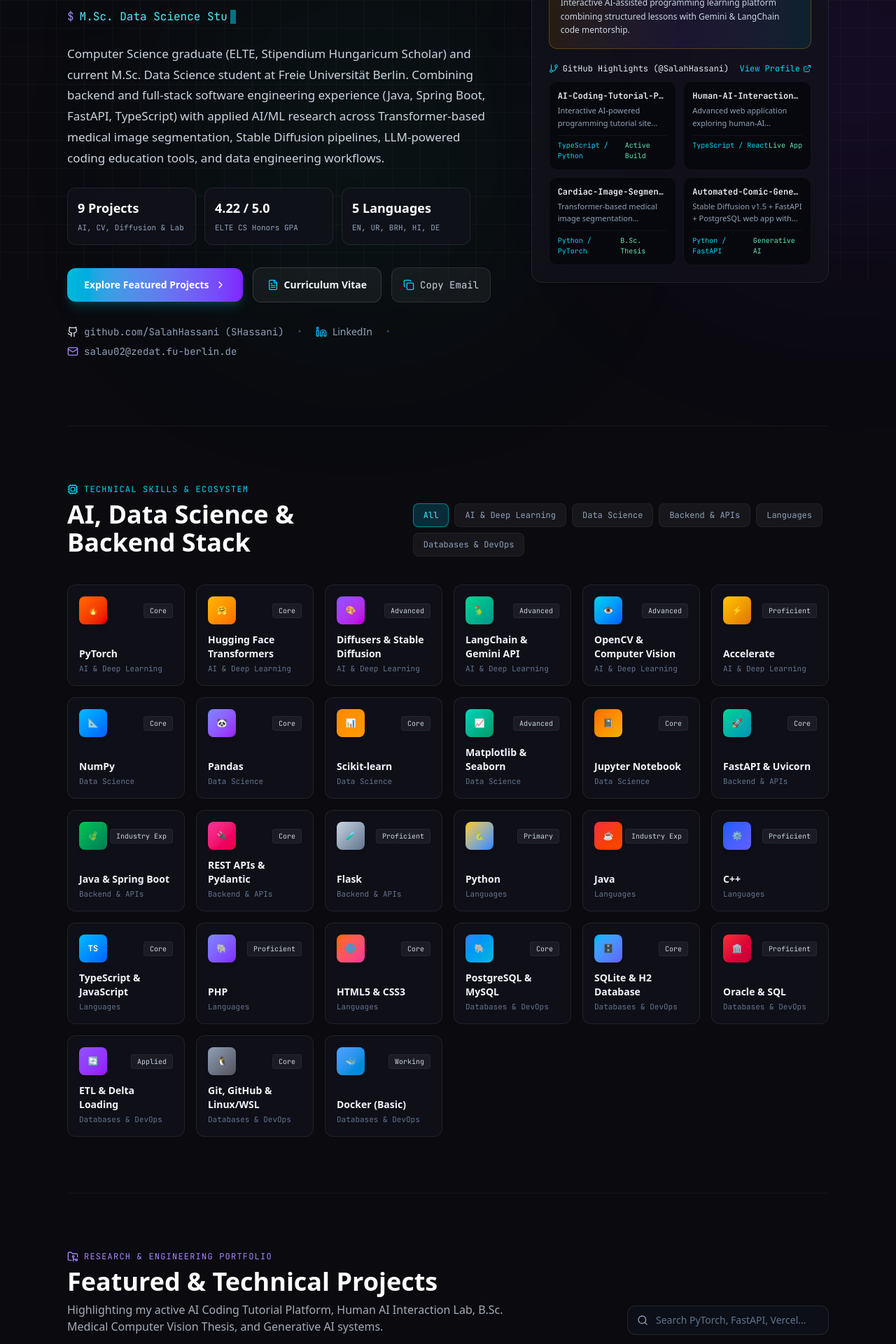
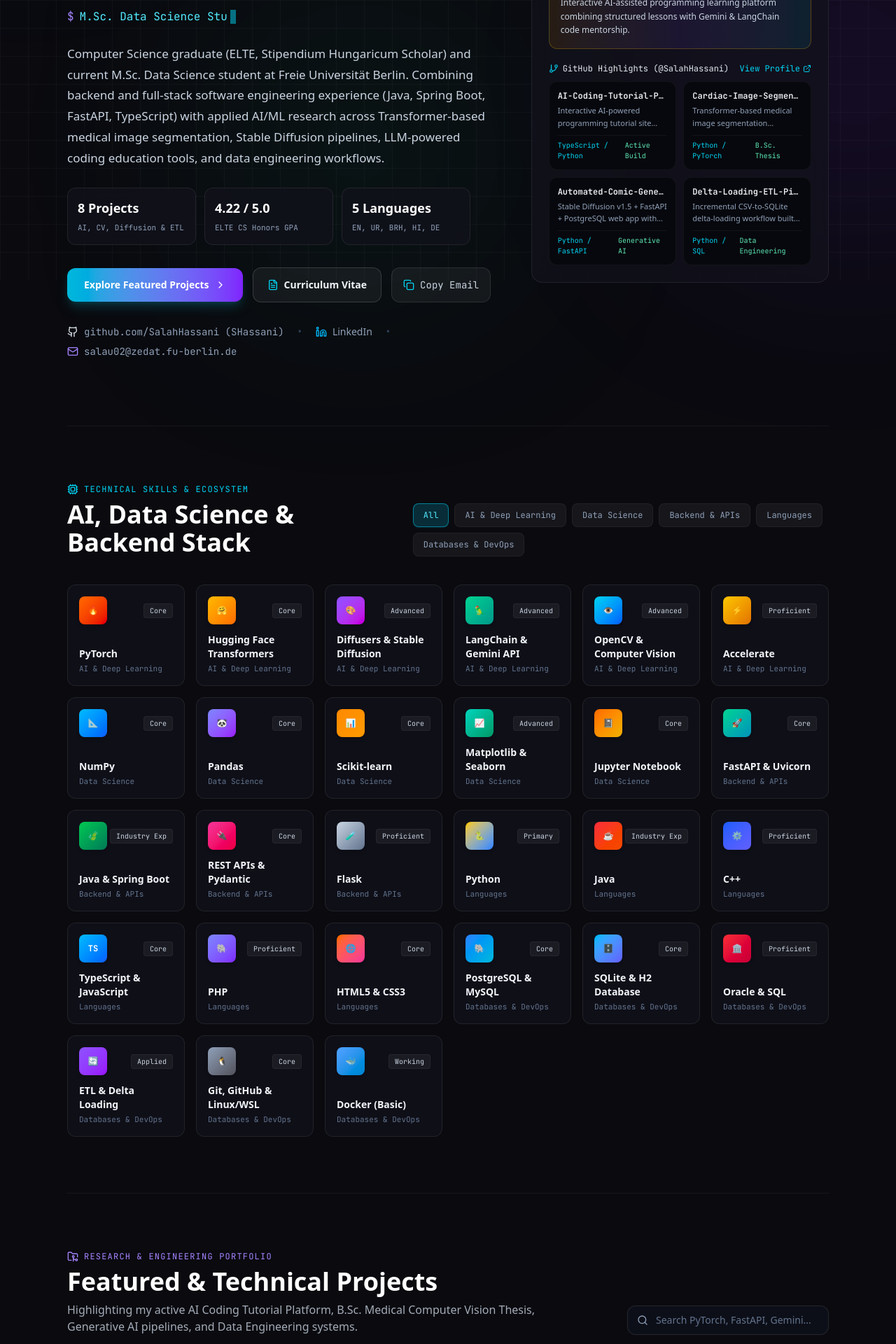
Before and after one commit to SalahHassani/MyPortfolio, a React (Vite) app: page / in a window 1280 px wide. Shown: the part 400-2320 px from the top of the page at 70% size. Built offline with nearby package versions, Linux system fonts and the light colour scheme.

Commit message:
feat: remove  Human AI Interaction Lab project with live Vercel and GitHub links

```diff
--- a/src/App.jsx
+++ b/src/App.jsx
@@ -125,25 +125,6 @@ const PORTFOLIO_DATA = {
         "Focused on clean modular API design, responsive UX, and extensible curriculum authoring"
       ],
       metrics: "ACTIVE BUILD • AI-Powered Coding Education"
-    },
-    {
-      id: "human-ai-interaction-lab",
-      title: "Human AI Interaction Lab",
-      subtitle: "Full-Stack Web Application | Interactive AI Interface",
-      category: "Generative AI",
-      featured: true,
-      inProgress: false,
-      shortDesc: "Advanced web application exploring human-AI interaction dynamics, featuring modern UI components and responsive workflows.",
-      fullDesc: "An immersive frontend and full-stack web application designed to study and demonstrate human-AI interaction workflows. Built with modern web technologies, responsive layouts, and seamless client-server communication.",
-      tech: ["TypeScript", "React", "Vercel", "Tailwind CSS"],
-      githubUrl: "https://github.com/SalahHassani/human-ai-interaction-lab",
-      liveUrl: "https://human-ai-interaction-lab-frontend.vercel.app/",
-      architecture: [
-        "Developed responsive user interfaces optimized for interactive AI agent communication and data inspection",
-        "Deployed production-ready frontend on Vercel with high performance and smooth transitions",
-        "Integrated robust state management for handling real-time user inputs and AI response feedback"
-      ],
-      metrics: "LIVE DEPLOYMENT • Interactive AI Lab"
     },
     {
       id: "cardiac-segmentation",
@@ -347,12 +328,6 @@ const PORTFOLIO_DATA = {
         lang: "TypeScript / Python"
       },
       {
-        name: "Human-AI-Interaction-Lab",
-        status: "Live App",
-        desc: "Advanced web application exploring human-AI interaction dynamics hosted on Vercel.",
-        lang: "TypeScript / React"
-      },
-      {
         name: "Cardiac-Image-Segmentation",
         status: "B.Sc. Thesis",
         desc: "Transformer-based medical image segmentation evaluated with Dice, IoU & Hausdorff Distance.",
@@ -363,6 +338,12 @@ const PORTFOLIO_DATA = {
         status: "Generative AI",
         desc: "Stable Diffusion v1.5 + FastAPI + PostgreSQL web app with RBAC and PDF export.",
         lang: "Python / FastAPI"
+      },
+      {
+        name: "Delta-Loading-ETL-Pipeline",
+        status: "Data Engineering",
+        desc: "Incremental CSV-to-SQLite delta-loading workflow built for AUMOVIO.",
+        lang: "Python / SQL"
       }
     ]
   },
@@ -509,6 +490,7 @@ export default function App() {
     setApiResponseToast(null);
 
     try {
+      // Real email delivery via FormSubmit AJAX endpoint (forwards directly to salau02@zedat.fu-berlin.de)
       const response = await fetch(`https://formsubmit.co/ajax/${PORTFOLIO_DATA.personal.email}`, {
         method: "POST",
         headers: {
@@ -528,11 +510,12 @@ export default function App() {
       setApiResponseToast({
         status: 201,
         endpoint: "POST /api/v1/contact → Email Forwarded",
-        message: `Sent! Your message has been dispatched directly to ${PORTFOLIO_DATA.personal.email}.`,
+        message: `Sent! Your message has been dispatched directly to ${PORTFOLIO_DATA.personal.email}. (Note: First-time FormSubmit submissions require a one-click activation email in your inbox.)`,
         timestamp: new Date().toISOString()
       });
       setFormData({ name: "", email: "", subject: "", message: "" });
     } catch {
+      // Reliable mailto fallback if offline or blocked by browser extensions
       const subjectEncoded = encodeURIComponent(formData.subject || `Portfolio Contact from ${formData.name}`);
       const bodyEncoded = encodeURIComponent(`From: ${formData.name} (${formData.email})\n\n${formData.message}`);
       window.open(`mailto:${PORTFOLIO_DATA.personal.email}?subject=${subjectEncoded}&body=${bodyEncoded}`, "_blank");
@@ -555,7 +538,7 @@ export default function App() {
       ? PORTFOLIO_DATA.techStack
       : PORTFOLIO_DATA.techStack.filter((item) => item.category === activeTechTab);
 
-  // Filtered Projects
+  // Filtered Projects (Category + Search Query)
   const projectCategories = ["All", "Featured", "AI & Deep Learning", "Generative AI", "Backend & Data", "Software Dev"];
   const filteredProjects = PORTFOLIO_DATA.projects.filter((proj) => {
     const matchesCategory =
@@ -579,6 +562,7 @@ export default function App() {
 
   return (
     <div className="min-h-screen bg-[#0a0a0f] text-slate-100 selection:bg-cyan-500/30 selection:text-cyan-200 font-sans relative overflow-x-hidden">
+      {/* Custom Utility Styles */}
       <style>{`
         @import url('https://fonts.googleapis.com/css2?family=Inter:wght@300;400;500;600;700;800&family=JetBrains+Mono:wght@400;500;600;700&display=swap');
 
@@ -644,6 +628,7 @@ export default function App() {
         }`}
       >
         <div className="max-w-6xl mx-auto px-4 sm:px-6 lg:px-8 flex items-center justify-between">
+          {/* Brand Logo */}
           <button
             onClick={() => scrollToSection("about")}
             className="flex items-center gap-2.5 group focus:outline-none"
@@ -668,11 +653,12 @@ export default function App() {
             </span>
           </button>
 
+          {/* Desktop Navigation Links */}
           <nav className="hidden md:flex items-center gap-6 text-sm font-medium text-slate-300">
             {[
               { label: "About", id: "about" },
               { label: "Skills", id: "stack" },
-              { label: "Projects (9)", id: "projects" },
+              { label: "Projects (8)", id: "projects" },
               { label: "Experience & Education", id: "experience" },
               { label: "Research & Languages", id: "interests" },
               { label: "Contact", id: "contact" }
@@ -687,6 +673,7 @@ export default function App() {
             ))}
           </nav>
 
+          {/* Right CTA + Mobile Toggle */}
           <div className="flex items-center gap-3">
             <button
               onClick={() => setCvModalOpen(true)}
@@ -706,12 +693,13 @@ export default function App() {
           </div>
         </div>
 
+        {/* Mobile Drawer */}
         {mobileMenuOpen && (
           <div className="md:hidden bg-[#0e1018]/95 backdrop-blur-2xl border-b border-white/10 px-4 pt-3 pb-6 space-y-2">
             {[
               { label: "About", id: "about" },
               { label: "Technical Skills", id: "stack" },
-              { label: "Projects (9)", id: "projects" },
+              { label: "Projects (8)", id: "projects" },
               { label: "Experience & Education", id: "experience" },
               { label: "Research & Languages", id: "interests" },
               { label: "Contact", id: "contact" }
@@ -744,7 +732,9 @@ export default function App() {
         ===================================================================== */}
         <section id="about" className="pt-32 pb-20 md:pt-40 md:pb-24">
           <div className="grid grid-cols-1 lg:grid-cols-12 gap-10 lg:gap-12 items-start">
+            {/* Left Column: Name, Role, Animated Subtitle, Bio, CTAs */}
             <div className="lg:col-span-7 space-y-6">
+              {/* Location, University & Active Build Pills */}
               <div className="flex flex-wrap items-center gap-2.5">
                 <div className="inline-flex items-center gap-2 px-3.5 py-1.5 rounded-full bg-emerald-500/10 border border-emerald-500/25 text-emerald-300 text-xs font-mono">
                   <span className="w-2 h-2 rounded-full bg-emerald-400 animate-pulse" />
@@ -762,6 +752,7 @@ export default function App() {
                 </button>
               </div>
 
+              {/* Main Name & Headline */}
               <div className="space-y-3">
                 <h1 className="text-4xl sm:text-5xl lg:text-6xl font-extrabold tracking-tight leading-[1.08] text-white">
                   Salah Uddin{" "}
@@ -774,23 +765,26 @@ export default function App() {
                 </p>
               </div>
 
+              {/* Animated Role Subtitle */}
               <div className="h-7 flex items-center font-mono text-sm sm:text-base text-cyan-300">
                 <span className="text-violet-400 mr-2">$</span>
                 <span>{displayedRole}</span>
                 <span className="w-2 h-5 bg-cyan-400 ml-1 animate-pulse" />
               </div>
 
+              {/* Authentic Professional Profile Summary */}
               <p className="text-slate-300 text-base sm:text-[17px] leading-[1.75] max-w-2xl">
                 {PORTFOLIO_DATA.personal.bio}
               </p>
 
+              {/* Quick Key Metrics Strip for Instant Readability */}
               <div className="grid grid-cols-3 gap-3 max-w-xl pt-1">
                 <div className="glass-card rounded-xl p-3.5 border-l-2 border-l-cyan-400">
                   <span className="text-base sm:text-lg font-extrabold text-white block">
-                    9 Projects
+                    8 Projects
                   </span>
                   <span className="text-[11px] font-mono text-slate-400">
-                    AI, CV, Diffusion &amp; Lab
+                    AI, CV, Diffusion &amp; ETL
                   </span>
                 </div>
                 <div className="glass-card rounded-xl p-3.5 border-l-2 border-l-emerald-400">
@@ -811,6 +805,7 @@ export default function App() {
                 </div>
               </div>
 
+              {/* Primary CTA Buttons */}
               <div className="flex flex-wrap items-center gap-3.5 pt-2">
                 <button
                   onClick={() => scrollToSection("projects")}
@@ -846,6 +841,7 @@ export default function App() {
                 </button>
               </div>
 
+              {/* Direct Social & Contact Links */}
               <div className="flex flex-wrap items-center gap-x-5 gap-y-2 pt-2 text-xs sm:text-sm text-slate-400">
                 <a
                   href={PORTFOLIO_DATA.personal.github}
@@ -877,16 +873,19 @@ export default function App() {
               </div>
             </div>
 
+            {/* Right Column: GitHub & Academic Identity Card */}
             <div className="lg:col-span-5 space-y-4">
               <div className="glass-card rounded-2xl p-6 relative overflow-hidden">
                 <div className="absolute top-0 inset-x-0 h-1 bg-gradient-to-r from-cyan-400 via-violet-500 to-emerald-400" />
 
+                {/* Status Availability Pill */}
                 <div className="mb-4 inline-flex items-center gap-2 px-3 py-1 rounded-full bg-emerald-500/10 border border-emerald-400/30 text-[11px] font-mono text-emerald-300">
                   <span className="w-1.5 h-1.5 rounded-full bg-emerald-400 animate-pulse" />
                   <span>Open to AI &amp; Data Science Roles • Berlin</span>
                 </div>
 
                 <div className="flex items-center gap-4">
+                  {/* Profile Portrait with Graceful Monogram Fallback */}
                   <div className="w-20 h-20 rounded-2xl p-[2px] bg-gradient-to-br from-emerald-400 via-cyan-400 to-indigo-500 shadow-lg shadow-cyan-500/20 shrink-0">
                     {!imgError ? (
                       <img
@@ -929,6 +928,7 @@ export default function App() {
                   </div>
                 </div>
 
+                {/* Currently Building Spotlight Box */}
                 <div className="mt-5 p-4 rounded-xl bg-gradient-to-r from-amber-500/10 via-violet-500/10 to-cyan-500/10 border border-amber-400/25">
                   <div className="flex items-center justify-between text-xs font-mono mb-1.5">
                     <span className="inline-flex items-center gap-1.5 text-amber-300 font-semibold">
@@ -945,6 +945,7 @@ export default function App() {
                   </p>
                 </div>
 
+                {/* GitHub Pinned Focus Areas */}
                 <div className="mt-5">
                   <div className="flex items-center justify-between text-xs font-mono text-slate-400 mb-2.5">
                     <span className="flex items-center gap-1.5 text-slate-200">
@@ -1007,6 +1008,7 @@ export default function App() {
               </h2>
             </div>
 
+            {/* Category Filter Tabs */}
             <div className="flex flex-wrap gap-2">
               {techCategories.map((category) => (
                 <button
@@ -1052,9 +1054,10 @@ export default function App() {
         </section>
 
         {/* =====================================================================
-            4. FEATURED SPOTLIGHT & ALL TECHNICAL PROJECTS (9 PROJECTS)
+            4. FEATURED SPOTLIGHT & ALL TECHNICAL PROJECTS (8 PROJECTS)
         ===================================================================== */}
         <section id="projects" className="py-20 border-t border-white/5">
+          {/* Section Header */}
           <div className="flex flex-col lg:flex-row lg:items-end justify-between gap-6 mb-10">
             <div>
               <div className="inline-flex items-center gap-2 text-violet-400 font-mono text-xs uppercase tracking-widest mb-2">
@@ -1065,23 +1068,24 @@ export default function App() {
                 Featured &amp; Technical Projects
               </h2>
               <p className="text-slate-300/80 text-sm sm:text-base mt-2 max-w-2xl">
-                Highlighting my active AI Coding Tutorial Platform, Human AI Interaction Lab, B.Sc. Medical Computer Vision Thesis, and Generative AI systems.
+                Highlighting my active AI Coding Tutorial Platform, B.Sc. Medical Computer Vision Thesis, Generative AI pipelines, and Data Engineering systems.
               </p>
             </div>
 
+            {/* Search Input */}
             <div className="relative w-full lg:w-72">
               <Search className="w-4 h-4 text-slate-400 absolute left-3.5 top-1/2 -translate-y-1/2" />
               <input
                 type="text"
                 value={projectSearchQuery}
                 onChange={(e) => setProjectSearchQuery(e.target.value)}
-                placeholder="Search PyTorch, FastAPI, Vercel..."
+                placeholder="Search PyTorch, FastAPI, Gemini..."
                 className="w-full pl-10 pr-4 py-2.5 rounded-xl bg-[#0d0f18] border border-white/10 text-xs sm:text-sm text-white placeholder-slate-500 focus:outline-none focus:border-cyan-400 transition-colors"
               />
             </div>
           </div>
 
-          {/* FEATURED SPOTLIGHT BANNER */}
+          {/* FEATURED SPOTLIGHT BANNER (FLAGSHIP ACTIVE BUILD) */}
           <div
             onClick={() => setSelectedProject(featuredProjects[0])}
             className="mb-10 rounded-2xl p-6 sm:p-8 bg-gradient-to-br from-[#121629] via-[#131226] to-[#0d1821] border border-cyan-400/35 hover:border-cyan-300/70 shadow-xl shadow-cyan-500/5 cursor-pointer transition-all group relative overflow-hidden"
@@ -1142,6 +1146,7 @@ export default function App() {
             </div>
           </div>
 
+          {/* Filter Pills Row */}
           <div className="flex flex-wrap items-center justify-between gap-4 mb-6">
             <div className="flex flex-wrap gap-2">
               {projectCategories.map((cat) => (
@@ -1163,6 +1168,7 @@ export default function App() {
             </span>
           </div>
 
+          {/* Project Cards Grid */}
           <div className="grid grid-cols-1 md:grid-cols-2 gap-6">
             {filteredProjects.map((project, idx) => (
               <div
@@ -1177,6 +1183,7 @@ export default function App() {
                 }`}
               >
                 <div>
+                  {/* Top Row: Badges */}
                   <div className="flex flex-wrap items-center justify-between gap-2 mb-3.5">
                     <div className="flex flex-wrap items-center gap-2">
                       <span className="text-xs font-mono px-2.5 py-1 rounded-md bg-cyan-500/10 text-cyan-300 border border-cyan-500/25">
@@ -1201,10 +1208,12 @@ export default function App() {
                     </span>
                   </div>
 
+                  {/* Subtitle */}
                   <p className="text-xs font-mono text-violet-300 mb-1.5">
                     {project.subtitle}
                   </p>
 
+                  {/* Title & Short Description */}
                   <h3 className="text-xl font-bold text-white group-hover:text-cyan-300 transition-colors flex items-start justify-between gap-2 leading-snug">
                     <span>
                       <span className="text-slate-500 font-mono text-base mr-2">
@@ -1220,6 +1229,7 @@ export default function App() {
                   </p>
                 </div>
 
+                {/* Bottom Row: Tech Tags + Actions */}
                 <div className="mt-6 pt-4 border-t border-white/10 flex flex-wrap items-center justify-between gap-4">
                   <div className="flex flex-wrap gap-1.5">
                     {project.tech.map((t) => (
@@ -1233,18 +1243,6 @@ export default function App() {
                   </div>
 
                   <div className="flex items-center gap-3 ml-auto">
-                    {project.liveUrl && (
-                      <a
-                        href={project.liveUrl}
-                        target="_blank"
-                        rel="noopener noreferrer"
-                        onClick={(e) => e.stopPropagation()}
-                        aria-label={`View live demo for ${project.title}`}
-                        className="p-1.5 rounded-lg bg-cyan-500/10 hover:bg-cyan-500/20 text-cyan-300 border border-cyan-500/30 transition-colors"
-                      >
-                        <Globe className="w-4 h-4" />
-                      </a>
-                    )}
                     <a
                       href={project.githubUrl}
                       target="_blank"
@@ -1287,6 +1285,7 @@ export default function App() {
               const isExpanded = !!expandedTimelineIds[item.id];
               return (
                 <div key={item.id} className="relative">
+                  {/* Timeline Node Dot */}
                   <div
                     className={`absolute -left-[33px] sm:-left-[41px] top-7 w-4 h-4 rounded-full border-2 border-[#0a0a0f] shadow-md ${
                       item.type === "work"
@@ -1352,6 +1351,7 @@ export default function App() {
                       {item.summary}
                     </p>
 
+                    {/* Key Impact & Skill Chips */}
                     {item.impactTags && (
                       <div className="flex flex-wrap gap-2 mt-4">
                         {item.impactTags.map((tag) => (
@@ -1387,6 +1387,7 @@ export default function App() {
         ===================================================================== */}
         <section id="interests" className="py-20 border-t border-white/5">
           <div className="grid grid-cols-1 lg:grid-cols-12 gap-8">
+            {/* Academic & Technical Research Interests */}
             <div className="lg:col-span-6 glass-card rounded-2xl p-6 sm:p-8 flex flex-col justify-between">
               <div>
                 <div className="inline-flex items-center gap-2 text-cyan-400 font-mono text-xs uppercase tracking-widest mb-2">
@@ -1409,6 +1410,7 @@ export default function App() {
                 </div>
               </div>
 
+              {/* Personal & Extracurricular Interests */}
               <div className="mt-8 pt-6 border-t border-white/10">
                 <div className="inline-flex items-center gap-2 text-violet-400 font-mono text-xs uppercase tracking-widest mb-3">
                   <Heart className="w-4 h-4" />
@@ -1427,6 +1429,7 @@ export default function App() {
               </div>
             </div>
 
+            {/* Multilingual Communication Card (All 5 Languages) */}
             <div className="lg:col-span-6 glass-card rounded-2xl p-6 sm:p-8">
               <div className="flex items-center justify-between mb-2">
                 <div className="inline-flex items-center gap-2 text-emerald-400 font-mono text-xs uppercase tracking-widest">
@@ -1475,6 +1478,7 @@ export default function App() {
         ===================================================================== */}
         <section id="contact" className="py-20 border-t border-white/5">
           <div className="grid grid-cols-1 lg:grid-cols-12 gap-10">
+            {/* Contact Info Column */}
             <div className="lg:col-span-5 space-y-6">
               <div>
                 <div className="inline-flex items-center gap-2 text-cyan-400 font-mono text-xs uppercase tracking-widest mb-2">
@@ -1549,6 +1553,7 @@ export default function App() {
               </div>
             </div>
 
+            {/* Interactive Form Column */}
             <div className="lg:col-span-7">
               <form
                 onSubmit={handleContactSubmit}
@@ -1617,7 +1622,7 @@ export default function App() {
                     required
                     value={formData.message}
                     onChange={(e) => setFormData({ ...formData, message: e.target.value })}
-                    placeholder="Hi Salah, I saw your work on Human AI Interaction Lab..."
+                    placeholder="Hi Salah, I saw your work on Transformer cardiac segmentation and FastAPI generative AI apps..."
                     className="w-full px-4 py-3 rounded-xl bg-[#08090f] border border-white/10 text-sm text-white placeholder-slate-500 focus:outline-none focus:border-cyan-400 transition-colors resize-none"
                   />
                 </div>
@@ -1640,6 +1645,7 @@ export default function App() {
                   )}
                 </button>
 
+                {/* Simulated FastAPI JSON Response Toast */}
                 {apiResponseToast && (
                   <div className="p-4 rounded-xl bg-emerald-500/10 border border-emerald-500/30 text-xs font-mono text-emerald-200 space-y-1.5">
                     <div className="flex items-center justify-between">
@@ -1774,17 +1780,6 @@ export default function App() {
               </div>
 
               <div className="flex flex-wrap items-center gap-3 pt-4 border-t border-white/10">
-                {selectedProject.liveUrl && (
-                  <a
-                    href={selectedProject.liveUrl}
-                    target="_blank"
-                    rel="noopener noreferrer"
-                    className="inline-flex items-center gap-2 px-5 py-2.5 rounded-xl text-sm font-semibold bg-gradient-to-r from-cyan-500 to-teal-600 text-white hover:opacity-90 transition-opacity"
-                  >
-                    <Globe className="w-4 h-4" />
-                    <span>View Live Demo</span>
-                  </a>
-                )}
                 <a
                   href={selectedProject.githubUrl}
                   target="_blank"
@@ -1792,7 +1787,7 @@ export default function App() {
                   className="inline-flex items-center gap-2 px-5 py-2.5 rounded-xl text-sm font-semibold bg-gradient-to-r from-cyan-500 to-violet-600 text-white hover:opacity-90 transition-opacity"
                 >
                   <Github className="w-4 h-4" />
-                  <span>View on GitHub</span>
+                  <span>View on GitHub (@SalahHassani)</span>
                 </a>
                 <button
                   onClick={() => setSelectedProject(null)}
@@ -1819,6 +1814,7 @@ export default function App() {
             onClick={(e) => e.stopPropagation()}
             className="bg-[#0e1018] border border-white/15 rounded-2xl max-w-4xl w-full p-6 sm:p-10 relative shadow-2xl max-h-[90vh] overflow-y-auto text-slate-100"
           >
+            {/* Modal Controls */}
             <div className="flex items-center justify-between gap-4 pb-5 mb-6 border-b border-white/10">
               <div className="flex items-center gap-2 text-xs font-mono text-cyan-300">
                 <FileText className="w-4 h-4" />
@@ -1842,6 +1838,7 @@ export default function App() {
               </div>
             </div>
 
+            {/* CV Header */}
             <div className="space-y-4">
               <div className="border-b border-white/10 pb-5">
                 <h2 className="text-2xl sm:text-3xl font-extrabold text-white tracking-tight">
@@ -1861,6 +1858,7 @@ export default function App() {
                 </div>
               </div>
 
+              {/* CV Profile */}
               <div>
                 <h3 className="text-xs font-mono uppercase tracking-widest text-violet-400 mb-1.5">
                   Professional Profile
@@ -1870,6 +1868,7 @@ export default function App() {
                 </p>
               </div>
 
+              {/* CV Education & Experience */}
               <div className="grid grid-cols-1 md:grid-cols-2 gap-6 pt-2">
                 <div>
                   <h3 className="text-xs font-mono uppercase tracking-widest text-cyan-400 mb-3">
@@ -1924,6 +1923,7 @@ export default function App() {
                 </div>
               </div>
 
+              {/* CV Selected Projects */}
               <div>
                 <h3 className="text-xs font-mono uppercase tracking-widest text-violet-400 mb-3">
                   Selected Technical Projects ({PORTFOLIO_DATA.projects.length})
```
